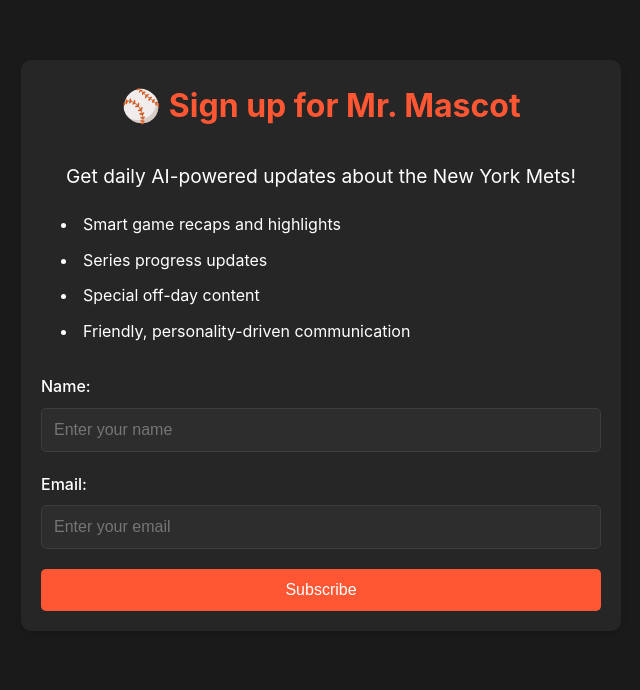
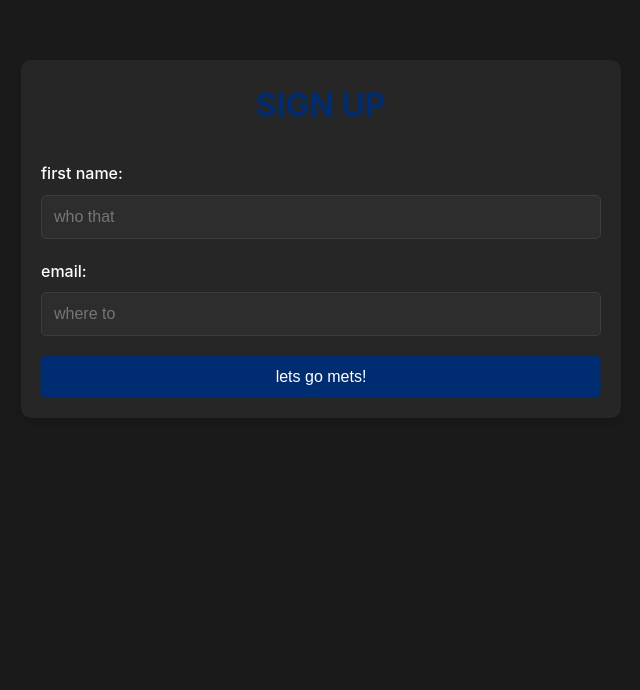
Before and after one commit to s0upvsworld/mr_mascot, a Flask app: page / in a window 1280 px wide. Shown: the top 690 px of the page, without its empty margins (319-959 px from the left). Run offline with Flask 3, Linux system fonts and the light colour scheme.

Commit message:
adjust html and css with lgm

```diff
--- a/web/static/style.css
+++ b/web/static/style.css
@@ -1,7 +1,7 @@
 :root {
     --bg-color: #1a1a1a;
     --text-color: #ffffff;
-    --primary-color: #FF5733;
+    --primary-color: #002D72;
     --input-bg: #2d2d2d;
     --input-border: #3d3d3d;
     --success-color: #4CAF50;
--- a/web/templates/index.html
+++ b/web/templates/index.html
@@ -3,20 +3,13 @@
 <head>
     <meta charset="UTF-8">
     <meta name="viewport" content="width=device-width, initial-scale=1.0">
-    <title>Sign up for Mr. Mascot</title>
+    <title>mr. mascot</title>
     <link rel="stylesheet" href="{{ url_for('static', filename='style.css') }}">
 </head>
 <body>
     <div class="container">
-        <h1>⚾ Sign up for Mr. Mascot</h1>
+        <h1>SIGN UP</h1>
         <div class="description">
-            <p>Get daily AI-powered updates about the New York Mets!</p>
-            <ul>
-                <li>Smart game recaps and highlights</li>
-                <li>Series progress updates</li>
-                <li>Special off-day content</li>
-                <li>Friendly, personality-driven communication</li>
-            </ul>
         </div>
 
         {% with messages = get_flashed_messages(with_categories=true) %}
@@ -31,16 +24,16 @@
 
         <form method="POST" action="{{ url_for('index') }}">
             <div class="form-group">
-                <label for="name">Name:</label>
-                <input type="text" id="name" name="name" placeholder="Enter your name" required>
+                <label for="name">first name:</label>
+                <input type="text" id="name" name="name" placeholder="who that" required>
             </div>
 
             <div class="form-group">
-                <label for="email">Email:</label>
-                <input type="email" id="email" name="email" placeholder="Enter your email" required>
+                <label for="email">email:</label>
+                <input type="email" id="email" name="email" placeholder="where to" required>
             </div>
 
-            <button type="submit">Subscribe</button>
+            <button type="submit">lets go mets!</button>
         </form>
     </div>
 </body>
```
